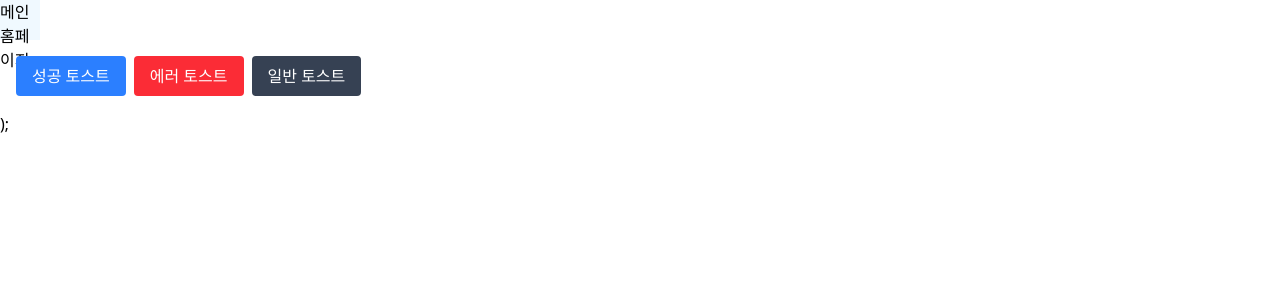
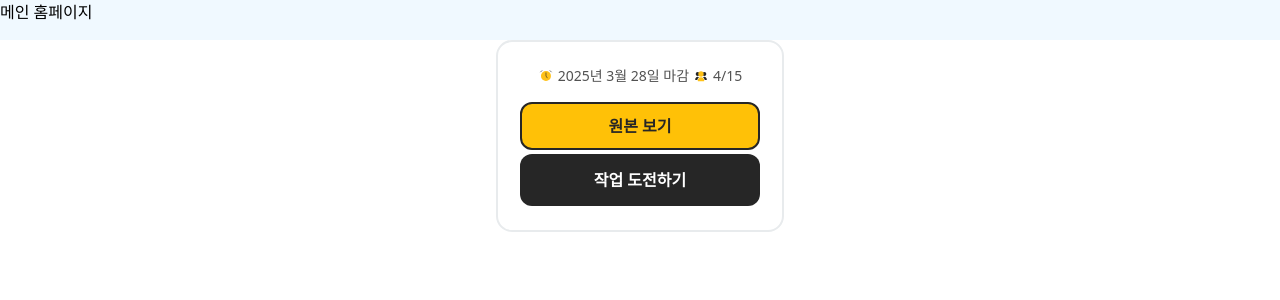
Before and after one commit to CodeitFS5th-middle-project-team1/DocThru-FE, a Next.js app: page / in a window 1280 px wide. Shown: the top 300 px of the page. Built offline with nearby package versions, Linux system fonts and the light colour scheme.

Commit message:
Container 구현완료

```diff
--- a/package.json
+++ b/package.json
@@ -18,6 +18,7 @@
   "dependencies": {
     "@tanstack/react-query": "^5.69.0",
     "@tanstack/react-query-devtools": "^5.69.0",
+    "dayjs": "^1.11.13",
     "next": "15.2.3",
     "react": "^19.0.0",
     "react-dom": "^19.0.0",
--- a/src/app/page.tsx
+++ b/src/app/page.tsx
@@ -1,33 +1,19 @@
 'use client';
-import toast from 'react-hot-toast';
+
+import { Container } from '@/shared/components/container/Container';
 
 export default function Home() {
   return (
     <>
-      <div className="w-10 h-10 bg-sky-50">메인 홈페이지</div>
-      <div className="p-4">
-        <button
-          className="bg-blue-500 text-white px-4 py-2 rounded"
-          onClick={() => toast.success('성공했습니다! 🎉')}
-        >
-          성공 토스트
-        </button>
-
-        <button
-          className="bg-red-500 text-white px-4 py-2 rounded ml-2"
-          onClick={() => toast.error('문제가 생겼어요 😢')}
-        >
-          에러 토스트
-        </button>
-
-        <button
-          className="bg-gray-700 text-white px-4 py-2 rounded ml-2"
-          onClick={() => toast('그냥 일반 메시지 😎')}
-        >
-          일반 토스트
-        </button>
+      <div className="flex w-full h-10 bg-sky-50">메인 홈페이지</div>
+      <div className="flex justify-center w-full">
+        <Container
+          href={'/'}
+          deadLine="2025-03-28"
+          currentParticipants={4}
+          maxParticipants={15}
+        />
       </div>
-      );
     </>
   );
 }
--- a/src/lib/utill.ts
+++ b/src/lib/utill.ts
@@ -0,0 +1,14 @@
+import dayjs from 'dayjs';
+import relativeTime from 'dayjs/plugin/relativeTime';
+import utc from 'dayjs/plugin/utc';
+import timezone from 'dayjs/plugin/timezone';
+import localeData from 'dayjs/plugin/localeData';
+import 'dayjs/locale/ko';
+
+dayjs.extend(relativeTime);
+dayjs.extend(utc);
+dayjs.extend(timezone);
+dayjs.extend(localeData);
+dayjs.locale('ko');
+
+export default dayjs;
--- a/src/shared/components/button/Button.tsx
+++ b/src/shared/components/button/Button.tsx
@@ -57,17 +57,17 @@ const ButtonBorderStyle = {
 };
 
 const buttonColorStyle = {
-  [BGColor.RED]: 'text-custom-red bg-custom-red-brand',
+  [BGColor.RED]: 'text-custom-red bg-custom-red-brand py-3 md:py-3.5',
   [BGColor.YELLOW]:
-    'text-sm md:text-base font-semibold  text-custom-gray-800 bg-custom-yellow-brand',
+    'text-sm md:text-base font-semibold  text-custom-gray-800 bg-custom-yellow-brand py-2 md:py-2.5',
   [BGColor.WHITE]:
-    'text-sm md:text-base font-semibold  text-custom-gray-800 bg-custom-white ',
+    'text-sm md:text-base font-semibold  text-custom-gray-800 bg-custom-white py-3 md:py-3.5 ',
   [BGColor.GRAY]:
-    'text-sm md:text-base font-semibold  text-custom-gray-500 bg-custom-gray-200',
+    'text-sm md:text-base font-semibold  text-custom-gray-500 bg-custom-gray-200 py-3 md:py-3.5',
   [BGColor.DARK_GRAY]:
-    'text-sm md:text-base font-bold text-custom-gray-700 bg-custom-gray-400',
+    'text-sm md:text-base font-bold text-custom-gray-700 bg-custom-gray-400 py-3 md:py-3.5',
   [BGColor.BLACK]:
-    'text-sm md:text-base font-semibold text-custom-white bg-custom-gray-800',
+    'text-sm md:text-base font-semibold text-custom-white bg-custom-gray-800 py-3 md:py-3.5',
 };
 
 const ButtonIconChoice = {
@@ -99,7 +99,7 @@ export default function Button({
   closeIcon = false,
   ...props
 }: ButtonProps) {
-  const baseStyle = 'w-full px-30 py-3 md:py-3.5 justify-center cursor-pointer';
+  const baseStyle = 'w-full  justify-center cursor-pointer';
   const bgColorStyle = buttonColorStyle[bgColor];
   const borderStyle = ButtonBorderStyle[border];
   const iconChoice = icon ? ButtonIconChoice[icon] : null;
@@ -111,7 +111,7 @@ export default function Button({
         className={`flex gap-2  justify-center items-center ${baseStyle} ${bgColorStyle} ${borderStyle}`}
       >
         {children}
-        <Image src={iconChoice} alt="button Icon" width={16} />
+        {icon ? <Image src={iconChoice} alt="button Icon" width={16} /> : ''}
       </Link>
     );
   }
--- /dev/null
+++ b/src/shared/components/container/Container.tsx
@@ -0,0 +1,56 @@
+import timerIcon from '@images/deadLine-icon/small.svg';
+import personIcon from '@images/person-icon/small.svg';
+import Image from 'next/image';
+import Button, { BGColor, ButtonBorder } from '../button/Button';
+import dayjs from '@/lib/utill';
+
+export interface Container {
+  href: string;
+  deadLine: string;
+  currentParticipants: number;
+  maxParticipants: number;
+}
+
+export const Container = ({
+  href,
+  deadLine,
+  currentParticipants,
+  maxParticipants,
+}: Container) => {
+  const overDeadLine = dayjs(deadLine).isBefore(dayjs());
+
+  return (
+    <div className="flex flex-col justify-center items-center rounded-2xl border-2 border-custom-gray-100 gap-4 px-4 py-6 w-96 md:w-64 xl:w-72 ">
+      <section className="flex justify-center items-center w-full gap-1">
+        <Image src={timerIcon} alt="deadLine Icon" width={16} height={16} />
+        <p className="text-sm font-normal text-custom-gray-600">
+          {dayjs(deadLine).format('YYYY년 M월 D일')} 마감
+        </p>
+        <Image src={personIcon} alt="person Icon" width={16} height={16} />
+        <p className="text-sm font-normal text-custom-gray-600">
+          {currentParticipants}/{maxParticipants}
+        </p>
+      </section>
+
+      <section className="flex  md:flex-col md:items-center gap-1">
+        <div className="flex w-40 md:w-56 xl:w-60 ">
+          <Button
+            border={ButtonBorder.RECTANGLE_BORDER}
+            bgColor={BGColor.YELLOW}
+            href={href}
+          >
+            원본 보기
+          </Button>
+        </div>
+        <div className="flex w-40 md:w-56 xl:w-60">
+          <Button
+            border={ButtonBorder.RECTANGLE}
+            bgColor={overDeadLine ? BGColor.GRAY : BGColor.BLACK}
+          >
+            작업 도전하기
+          </Button>
+        </div>
+      </section>
+    </div>
+  );
+};
```
Also changed, not shown: 1 other file (tests, documents, lock files or other folders).
